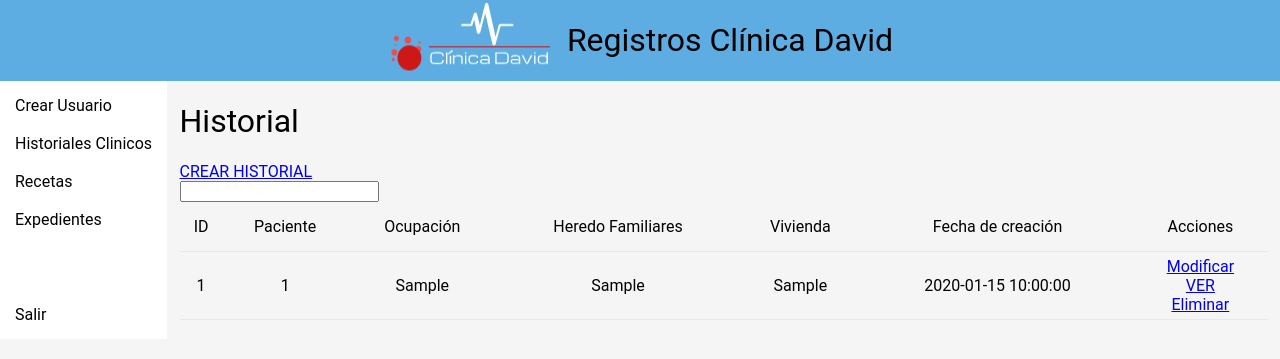
After one commit to Jesusfco/UPExpedientes, a PHP site: page /expediente/menuroot2/historial/index.php in a window 1280 px wide. The commit adds this page. Shown: the top 359 px of the page. Run offline with PHP 8.4, Linux system fonts and the light colour scheme; the visitor is signed in with stand-in values (Sample User, id 1); tables that the repository leaves empty or names only in its code hold one stand-in row (values such as "Sample post").

Commit message:
historial Crud Stard

```diff
--- /dev/null
+++ b/menuroot2/historial/index.php
@@ -0,0 +1,100 @@
+<!DOCTYPE html>
+<html lang="en">
+<head>
+    <meta charset="UTF-8">
+    <meta name="viewport" content="width=device-width, initial-scale=1.0">
+    <meta http-equiv="X-UA-Compatible" content="ie=edge">
+    <title>PANEL ADMINISTRACION || USUARIOS </title>
+    <link rel="stylesheet" href="../css/styles.css
+    ">
+</head>
+<body>
+
+<div class="header">
+    <div class="centrar">
+        <img src="http://localhost/expediente/images/1ec3ed77-94bc-4b24-b1f9-13da8646b9f5.png">
+
+        <h1>Registros Clínica David</h1>
+    </div>
+</div>
+
+
+<div class="containerP">
+    <div class="menu">
+        <?php include "menu.php" ?>
+
+    </div>
+
+    <?php
+        include "../php/middleware.php";
+        include "../php/sql.php";
+
+        $query = "SELECT * FROM historial";
+
+        if(isset($_POST['search'])){
+            $query = 'SELECT * FROM historial WHERE user_id LIKE "%' . $_POST['search'] . '%"';
+        }
+
+        $conn->query($query);
+
+
+    ?>
+    <div class="contenedorPrincipal">
+
+        <h1>Historial</h1>
+        <a href="create.php">CREAR HISTORIAL</a>
+        <form method="POST" action="">
+            <input type="text" name="search" >
+        </form>
+
+        <table>
+        <thead>
+            <tr>
+                <th>ID</th>
+                <th>Paciente</th>
+                <th>Ocupación</th>
+                <th>Heredo Familiares</th>
+            <!-- // No patologicos -->
+                <th>Vivienda</th>
+                <!-- <th></th> -->
+                <th>Fecha de creación</th>
+                <th>Acciones</th>
+            </tr>
+        </thead>
+
+        <tbody>
+
+        <?php
+
+
+        if($res = $conn->query($query))
+        while ($obj = $res->fetch_object()) {
+            echo "
+            <tr>
+                <td>". $obj->id   ."</td>
+                <td>". $obj->user_id   ."</td>
+                <td>". $obj->ocupacion   ."</td>
+                <td>". $obj->heredo_familiares   ."</td>
+                <td>". $obj->vivienda   ."</td>
+                <td>". $obj->created_at   ."</td>
+                <td>
+                    <a href='update.php?id=". $obj->id ."'>Modificar</a><br>
+                    <a href='show.php?id=". $obj->id ."'>VER</a><br>
+                    <a href='delete.php?id=". $obj->id ."'>Eliminar</a><br>
+
+                </td>
+            </tr>
+
+            ";
+        }
+        ?>
+
+
+
+        </tbody>
+    </table>
+    </div>
+</div>
+
+</body>
+</html>
--- /dev/null
+++ b/menuroot2/historial/menu.php
@@ -0,0 +1,7 @@
+<a href="../">Crear Usuario</a><br>
+<a href="">Historiales Clinicos</a><br>
+<a href="../recetas/index.php">Recetas</a><br>
+<a href="../expedientes/index.php">Expedientes</a><br>
+
+<br><br><br>
+<a href="../php/closeSession.php">Salir</a>
--- a/menuroot2/menu.php
+++ b/menuroot2/menu.php
@@ -1,7 +1,7 @@
 <a href="">Crear Usuario</a><br>
-<a href="expedientes/create.php">Crear Expedientes</a><br>
-<a href="recetas/create.php">Crear Receta</a><br>
-<a href="recetas">Expedientes</a><br>
+<a href="historial/index.php">Historiales Clinicos</a><br>
+<a href="recetas/index.php">Recetas</a><br>
+<a href="expedientes/index.php">Expedientes</a><br>
 
 <br><br><br>
 <a href="php/closeSession.php">Salir</a>
```
Also changed, not shown: menuroot2/historial/create.php (added, +42 -0 lines), menuroot2/historial/delete.php (added), menuroot2/historial/show.php (added), menuroot2/historial/update.php (added), menuroot2/php/delete.php (renamed from menuroot2/delete.php).
